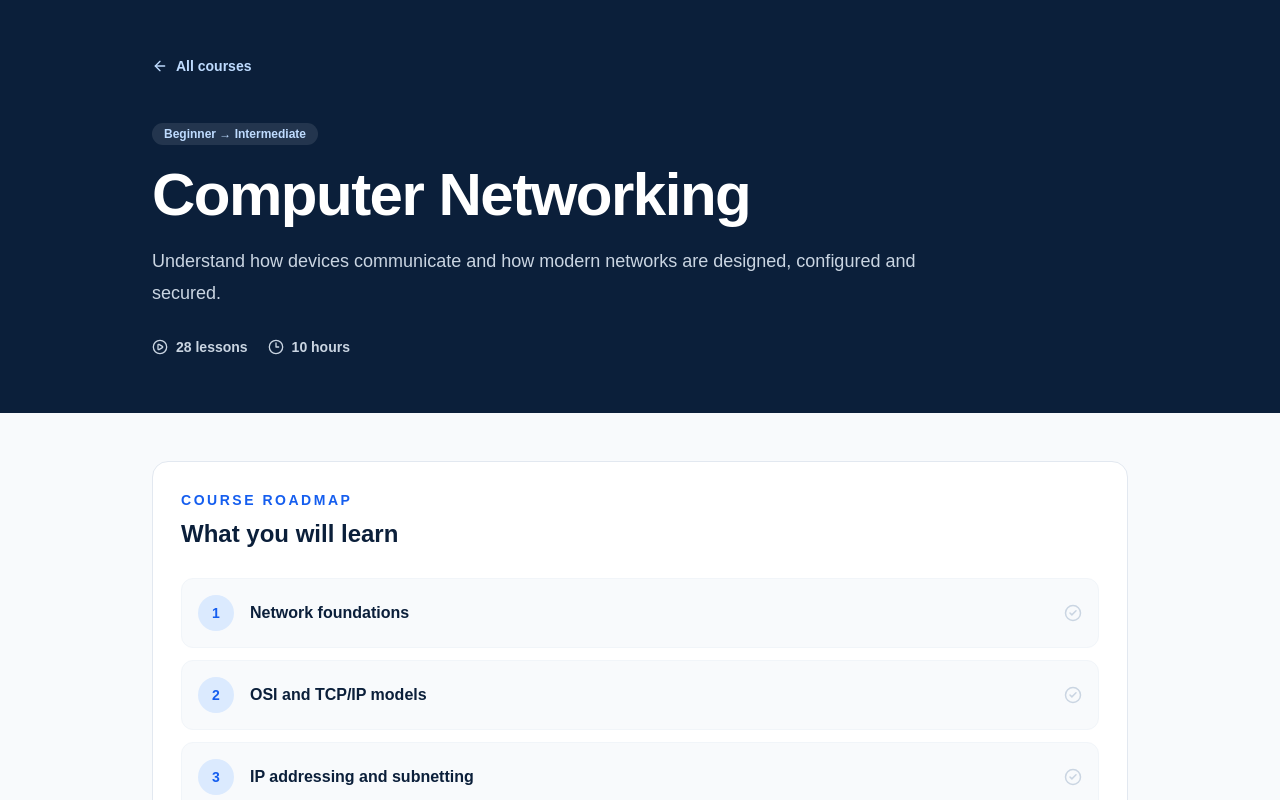
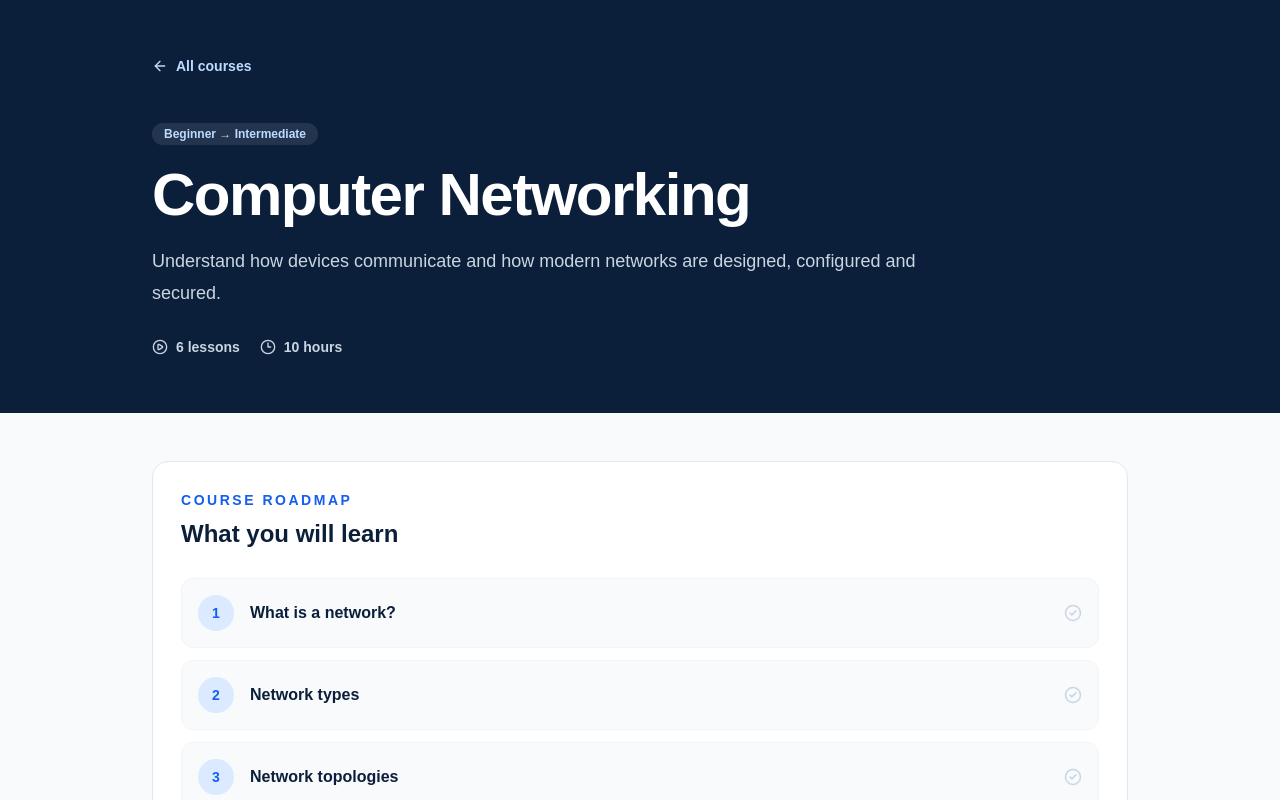
Before and after one commit to utechdev2/utech-learning-platform, a Next.js app: page /courses/computer-networking in a window 1280 px wide. Shown: the top 800 px of the page. Built offline with nearby package versions, Linux system fonts and the light colour scheme.

Commit message:
refactor: use shared course data

```diff
--- a/app/courses/[slug]/page.tsx
+++ b/app/courses/[slug]/page.tsx
@@ -1,17 +1,11 @@
 import Link from "next/link";
 import { ArrowLeft, ArrowRight, CheckCircle2, Clock3, PlayCircle } from "lucide-react";
 import { notFound } from "next/navigation";
-
-const data: Record<string,{title:string;description:string;level:string;lessons:number;duration:string;modules:string[]}> = {
-  "python-programming": {title:"Python Programming",description:"A practical foundation in Python programming, from variables and conditions to functions, collections and small projects.",level:"Beginner",lessons:24,duration:"8 hours",modules:["Python fundamentals","Conditions and loops","Functions and modules","Lists, dictionaries and sets","Files and error handling","Mini projects"]},
-  "computer-networking": {title:"Computer Networking",description:"Understand how devices communicate and how modern networks are designed, configured and secured.",level:"Beginner → Intermediate",lessons:28,duration:"10 hours",modules:["Network foundations","OSI and TCP/IP models","IP addressing and subnetting","Network topologies","Routing and switching","Network troubleshooting"]},
-  "cybersecurity": {title:"Cybersecurity Foundations",description:"Learn the principles, terminology and defensive habits behind practical cybersecurity.",level:"Beginner",lessons:22,duration:"7 hours",modules:["Security fundamentals","Threats and vulnerabilities","Authentication and access control","Network security","Secure systems","Security assessments"]},
-  "linux-essentials": {title:"Linux Essentials",description:"Build confidence with Linux through the terminal, filesystem, permissions, processes and essential administration tasks.",level:"Beginner",lessons:20,duration:"6 hours",modules:["Terminal fundamentals","Files and directories","Permissions and ownership","Processes and services","Package management","Shell productivity"]},
-};
+import { getCourse } from "@/data/courses";
 
 export default async function CoursePage({params}:{params:Promise<{slug:string}>}) {
   const {slug}=await params;
-  const course=data[slug];
+  const course=getCourse(slug);
   if(!course) notFound();
   return (
     <main className="min-h-screen bg-[#f8fafc]">
@@ -22,7 +16,7 @@ export default async function CoursePage({params}:{params:Promise<{slug:string}>
             <span className="rounded-full bg-white/10 px-3 py-1 text-xs font-bold text-blue-200">{course.level}</span>
             <h1 className="mt-5 text-4xl font-black tracking-tight md:text-6xl">{course.title}</h1>
             <p className="mt-5 text-lg leading-8 text-slate-300">{course.description}</p>
-            <div className="mt-7 flex flex-wrap gap-5 text-sm font-semibold text-slate-300"><span className="inline-flex items-center gap-2"><PlayCircle size={16}/> {course.lessons} lessons</span><span className="inline-flex items-center gap-2"><Clock3 size={16}/> {course.duration}</span></div>
+            <div className="mt-7 flex flex-wrap gap-5 text-sm font-semibold text-slate-300"><span className="inline-flex items-center gap-2"><PlayCircle size={16}/> {course.lessons.length} lessons</span><span className="inline-flex items-center gap-2"><Clock3 size={16}/> {course.duration}</span></div>
           </div>
         </div>
       </header>
@@ -31,9 +25,9 @@ export default async function CoursePage({params}:{params:Promise<{slug:string}>
           <p className="text-sm font-extrabold uppercase tracking-[0.18em] text-[#155eef]">Course roadmap</p>
           <h2 className="mt-2 text-2xl font-black text-[#0b1f3a]">What you will learn</h2>
           <div className="mt-7 grid gap-3">
-            {course.modules.map((module,index)=><div key={module} className="flex items-center gap-4 rounded-xl border border-slate-100 bg-slate-50 p-4"><div className="flex h-9 w-9 shrink-0 items-center justify-center rounded-full bg-blue-100 text-sm font-black text-[#155eef]">{index+1}</div><div className="flex-1 font-bold text-[#0b1f3a]">{module}</div><CheckCircle2 size={18} className="text-slate-300"/></div>)}
+            {course.lessons.map((lesson,index)=><Link href={`/learn/${course.slug}/${lesson.slug}`} key={lesson.slug} className="flex items-center gap-4 rounded-xl border border-slate-100 bg-slate-50 p-4 hover:border-blue-100 hover:bg-blue-50/40"><div className="flex h-9 w-9 shrink-0 items-center justify-center rounded-full bg-blue-100 text-sm font-black text-[#155eef]">{index+1}</div><div className="flex-1 font-bold text-[#0b1f3a]">{lesson.title}</div><CheckCircle2 size={18} className="text-slate-300"/></Link>)}
           </div>
-          <Link href={`/learn/${slug}/lesson-1`} className="mt-8 inline-flex items-center gap-2 rounded-xl bg-[#155eef] px-6 py-3.5 font-bold text-white hover:bg-blue-700">Start course <ArrowRight size={18}/></Link>
+          <Link href={`/learn/${course.slug}/${course.lessons[0].slug}`} className="mt-8 inline-flex items-center gap-2 rounded-xl bg-[#155eef] px-6 py-3.5 font-bold text-white hover:bg-blue-700">Start course <ArrowRight size={18}/></Link>
         </div>
       </section>
     </main>
```
